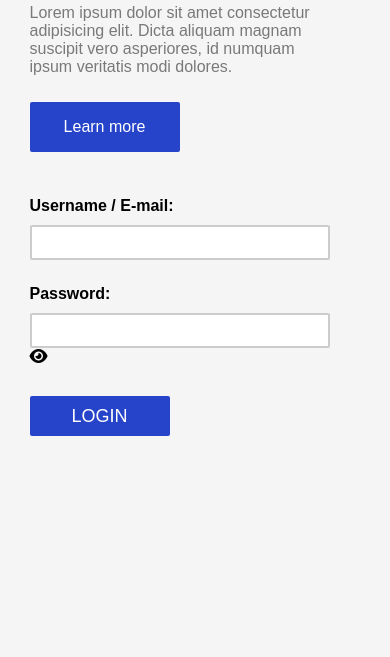
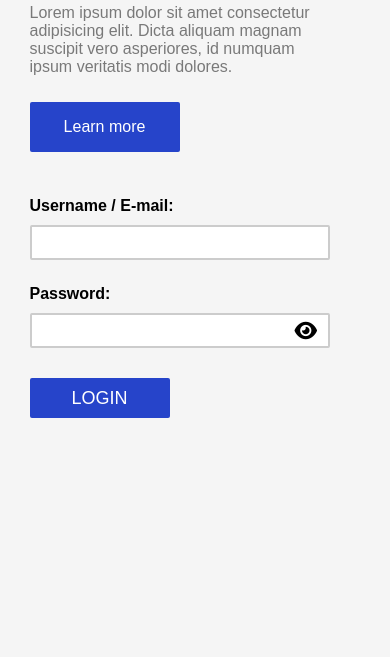
Before and after one commit to LureDev/Classic-Login-Page, a plain HTML site: page Classic Login Page/index.html in a window 390 px wide. Shown: the part 185-842 px from the top of the page. Drawn offline with nearby package versions, Linux system fonts and the light colour scheme; a script that the page names is missing; a web font is replaced by a local one.

Commit message:
Update style.css
Added some media queries for better website responsivity.

```diff
--- a/Classic Login Page/css/style.css
+++ b/Classic Login Page/css/style.css
@@ -122,19 +122,30 @@ colorir{
 .login form input[type="text"], .login form input[type="password"]{
     margin-top: 10px;
     width: 300px;
+    height: 35px;
+    line-height: 35px;
     outline: 0;
     border: 2px solid #ccc;
     border-radius: 2px;
-    height: 35px;
-    line-height: 30px;
     padding-left: 5px;
     transition: .2s border;
+}
+
+.pwd-wraper{
+    position: relative;
+}
+
+.icon-container{
+    position: absolute;
+    top: 17px;
+    left: 265px;
+    font-size: 20px;
+    cursor: pointer;
 }
 
 .login form input[type="text"]:focus, .login form input[type="password"]:focus{
     border-color: rgb(57, 84, 202);
     font-weight: bold;
-    width: 320px;
 }
 
 .login form input[type="submit"]{
@@ -162,6 +173,7 @@ colorir{
     background-position: center;
     display: inline-block;
     background-size: cover;
+    padding: 0 30px;
 }
 
 .right-image .center-text{
@@ -187,8 +199,7 @@ colorir{
 @media screen and (max-width: 760px){
     main{
         width: 100%;
-        max-height: none;
-        min-height: 100%;
+        min-height: 100vh;
         padding: 10px 0;
     }
 
@@ -207,7 +218,21 @@ colorir{
         flex-direction: column;
     }
 
-    .login form input[type="text"]:focus, .login form input[type="password"]{
+    .login form input[type="text"], .login form input[type="password"]{
         max-width: 300px;
     }
+
+    .login form input[type="submit"]:active{
+        margin-top: 30px;
+    }
 }
+
+@media screen and (max-width: 350px){
+    .login form input[type="text"], .login form input[type="password"]{
+        max-width: 90%;
+    }
+
+    .icon-container{
+        left: 78%;
+    }
+}
```
